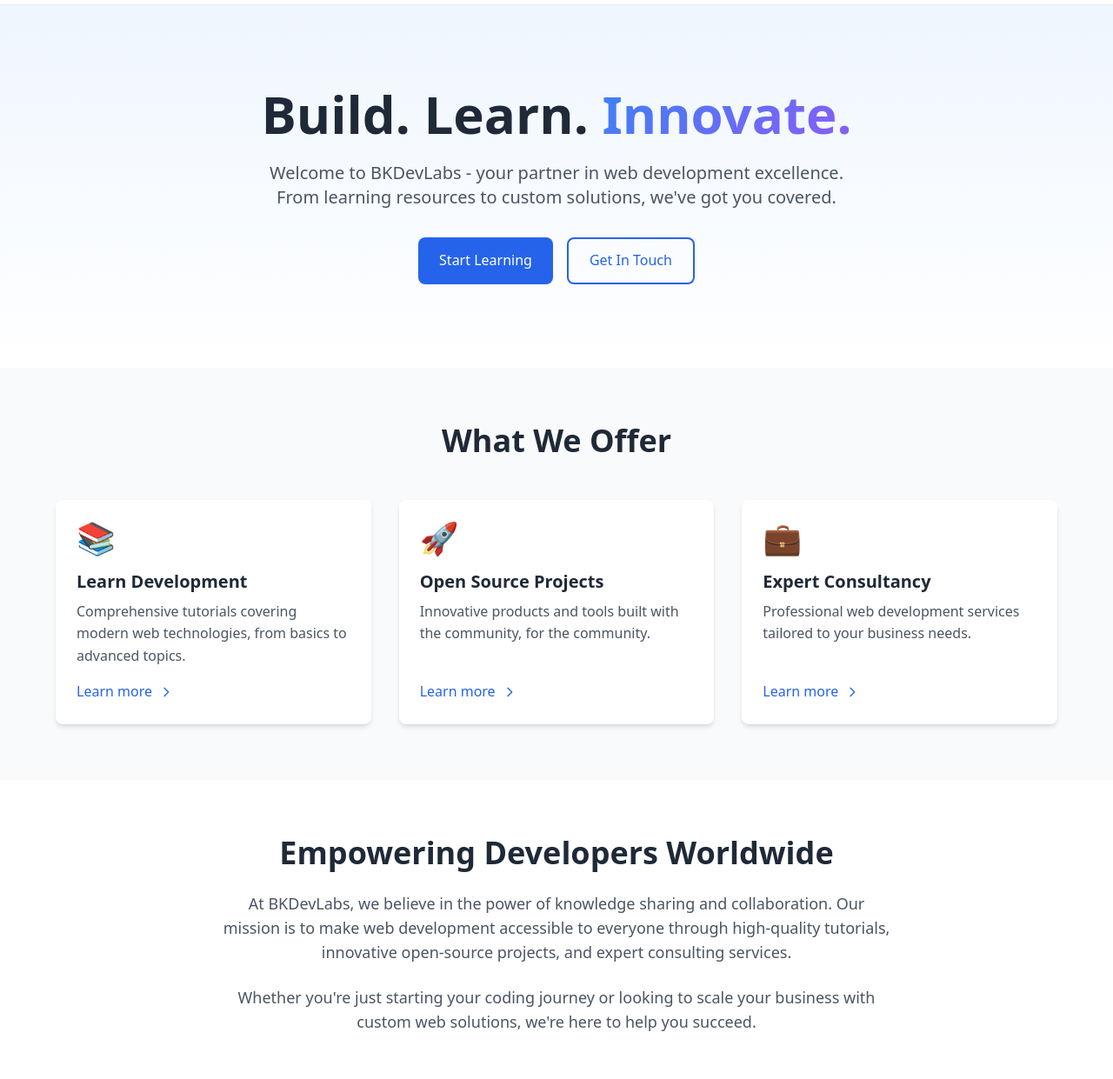
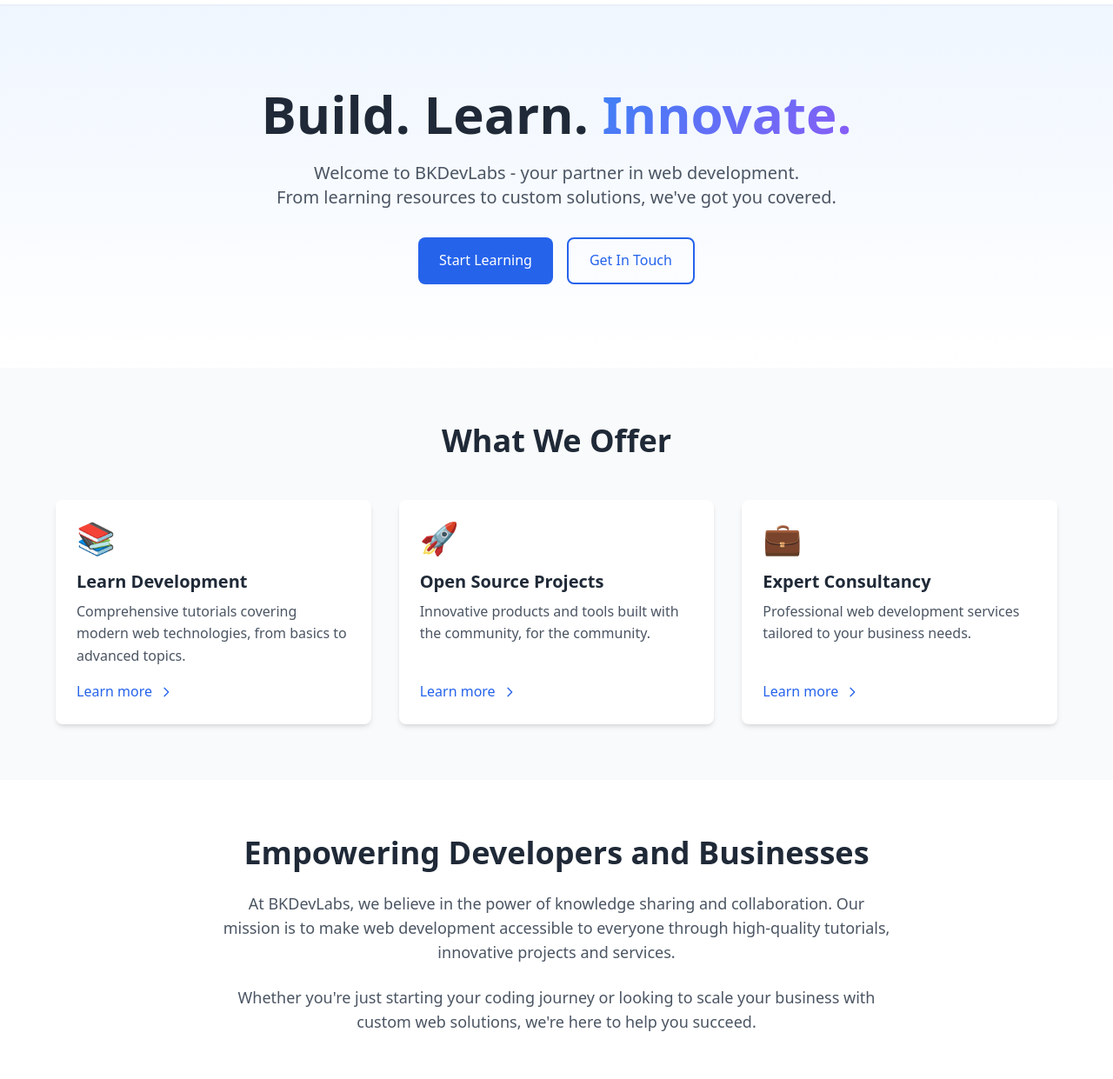
Before and after one commit to bkdevlabs/bkdevlabs.github.io, an Astro site: page / in a window 1280 px wide. Shown: the part 59-1300 px from the top of the page at 87% size. Built offline with nearby package versions, Linux system fonts and the light colour scheme; Astro itself is replaced by a stand-in of ours.

Commit message:
Update home page text.

```diff
--- a/src/pages/index.astro
+++ b/src/pages/index.astro
@@ -34,7 +34,7 @@
           Build. Learn. <span class="gradient-text">Innovate.</span>
         </h1>
         <p class="text-xl text-gray-600 mb-8 max-w-2xl mx-auto">
-          Welcome to BKDevLabs - your partner in web development excellence.
+          Welcome to BKDevLabs - your partner in web development. <br/>
           From learning resources to custom solutions, we've got you covered.
         </p>
         <div class="flex flex-col sm:flex-row gap-4 justify-center">
@@ -68,12 +68,12 @@
     <div class="container mx-auto px-4">
       <div class="max-w-3xl mx-auto text-center">
         <h2 id="about-heading" class="text-3xl md:text-4xl font-bold mb-6">
-          Empowering Developers Worldwide
+          Empowering Developers and Businesses
         </h2>
         <p class="text-lg text-gray-600 mb-6">
           At BKDevLabs, we believe in the power of knowledge sharing and collaboration.
           Our mission is to make web development accessible to everyone through
-          high-quality tutorials, innovative open-source projects, and expert consulting services.
+          high-quality tutorials, innovative projects and services.
         </p>
         <p class="text-lg text-gray-600">
           Whether you're just starting your coding journey or looking to scale your business
```
